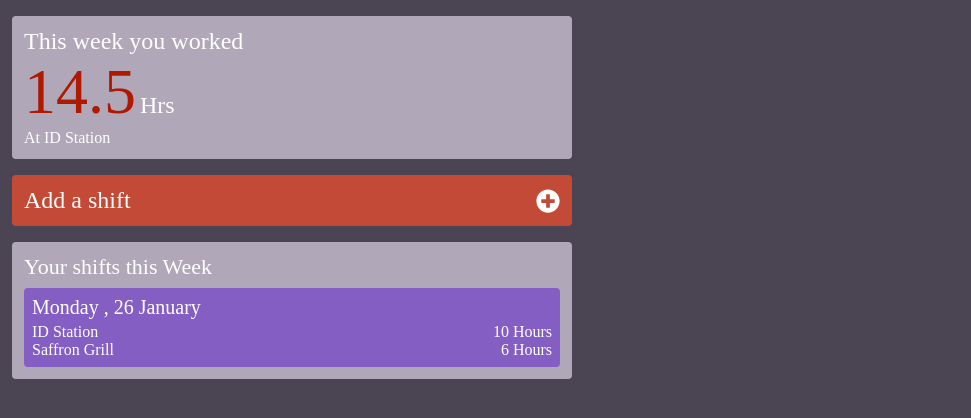
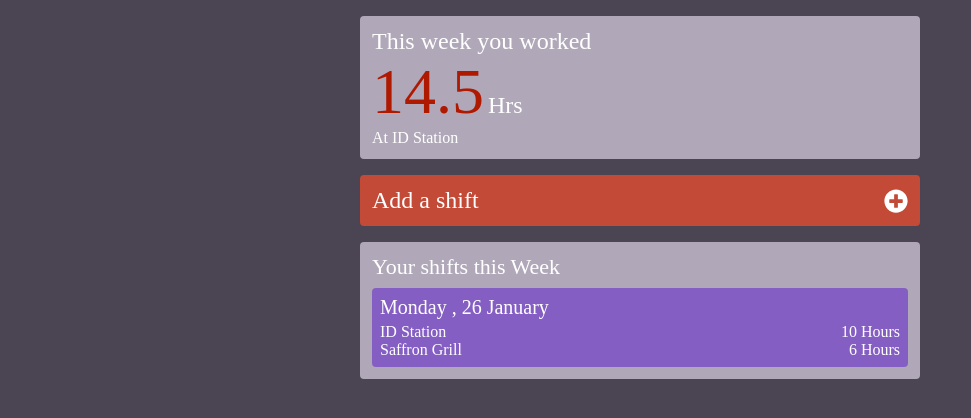
Before and after one commit to TejveerSingh13/Shift-Tracker, a React (Create React App) app: page / in a window 1280 px wide. Shown: the top 418 px of the page, without its empty margins (0-971 px from the left). Built offline with nearby package versions, Linux system fonts and the light colour scheme.

Commit message:
Desktop view designing done

```diff
--- a/src/App.js
+++ b/src/App.js
@@ -1,7 +1,5 @@
-import Summary from "./components/Summary/Summary";
 import {createGlobalStyle} from "styled-components"
-import AddShifts from "./container/AddShifts/AddShifts";
-import OverView from "./components/OverView/Overview";
+import HomePage from "./container/HomePage/HomePage";
 
 const GlobalStyle = createGlobalStyle`
   body{
@@ -13,9 +11,7 @@ function App() {
   return (
     <div style={{margin:'16px 12px 16px 12px'}}>
       <GlobalStyle />
-      <Summary />
-      <AddShifts />
-      <OverView />
+      <HomePage />
     </div>
   );
 }
--- a/src/components/OverView/style.js
+++ b/src/components/OverView/style.js
@@ -8,6 +8,9 @@ color: white;
 border-radius: 4px;
 font-size: 22px;
 max-width: 536px;
+@media (min-width: 588px) {
+    width: 536px;
+}
 `
 export const OVItemsContainer = styled.div`
 background-color: #845EC2;
--- a/src/components/Summary/style.js
+++ b/src/components/Summary/style.js
@@ -8,6 +8,9 @@ color: white;
 border-radius: 4px;
 font-size: 24px;
 max-width: 536px;
+@media (min-width: 588px) {
+    width: 536px;
+}
 `
 export const Hours = styled.span`
 font-size: 64px;
--- a/src/container/AddShifts/AddShifts.js
+++ b/src/container/AddShifts/AddShifts.js
@@ -9,7 +9,7 @@ import {
     Input,
     TimeInputCont} from './style';
 
-const AddTask = () => {
+const AddShifts = () => {
     const [taskFlag, setTaskFlag] = useState(false)
     const onAddClick = () => {
         setTaskFlag(current => !current)
@@ -47,4 +47,4 @@ const AddTask = () => {
      );
 }
 
-export default AddTask;
+export default AddShifts;
--- a/src/container/AddShifts/style.js
+++ b/src/container/AddShifts/style.js
@@ -9,6 +9,9 @@ color: white;
 border-radius: 4px;
 font-size: 24px;
 max-width: 536px;
+@media (min-width: 588px) {
+  width: 536px;
+}
 `
 export const ASContainerTitile = styled.div`
 display: flex;
--- /dev/null
+++ b/src/container/HomePage/HomePage.js
@@ -0,0 +1,16 @@
+import OverView from "../../components/OverView/Overview";
+import Summary from "../../components/Summary/Summary";
+import AddShifts from "../AddShifts/AddShifts";
+import { HomePageContainer } from "./style";
+
+
+const HomePage = () => {
+    return(
+        <HomePageContainer>
+            <Summary />
+            <AddShifts />
+            <OverView />
+        </HomePageContainer>
+    );
+}
+export default HomePage
--- /dev/null
+++ b/src/container/HomePage/style.js
@@ -0,0 +1,9 @@
+import styled from 'styled-components'
+
+export const HomePageContainer = styled.div`
+display :flex;
+flex-direction : column;
+@media (min-width: 588px) {
+    align-items: center;
+}
+`
```
